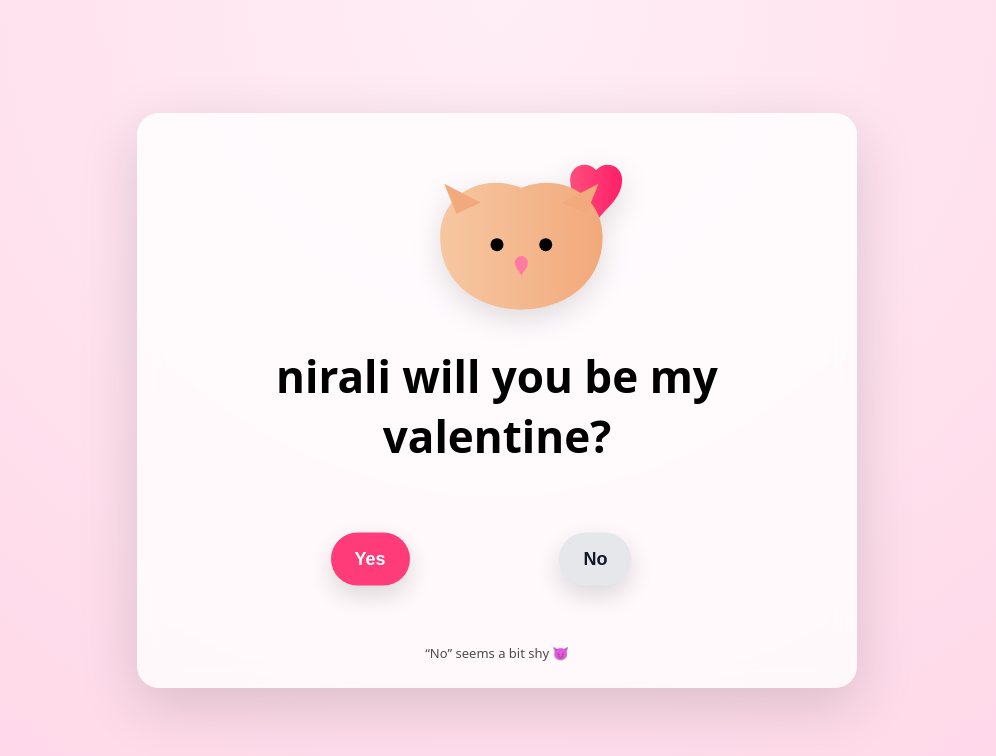
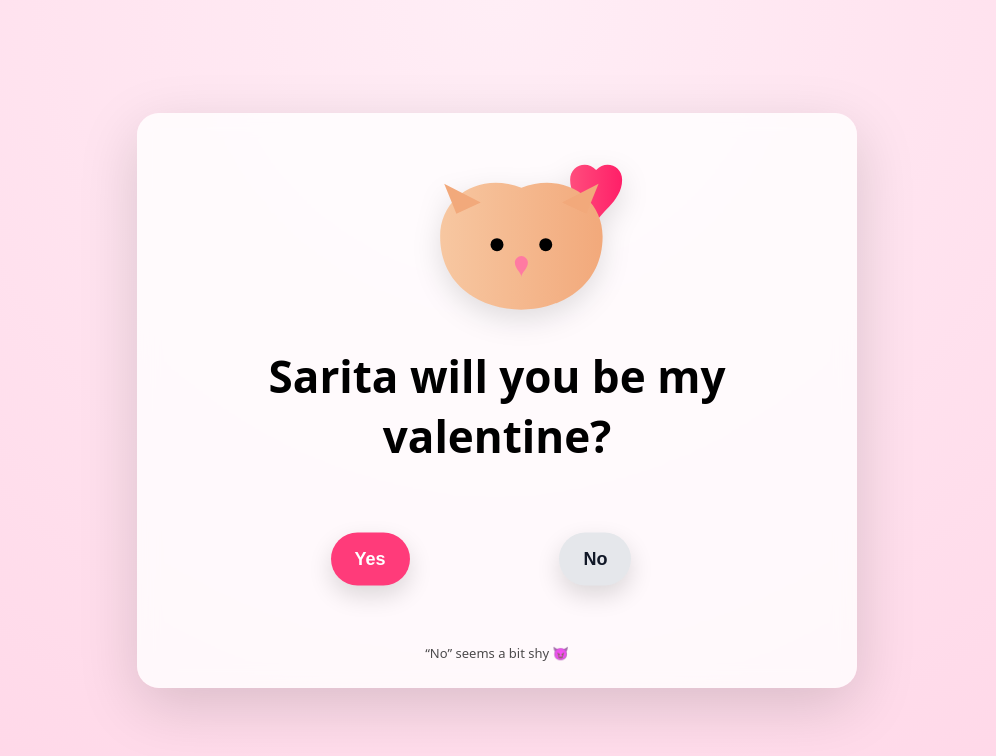
Before and after one commit to vijithrudra/VAACs-luv, a plain HTML site: page index.html in a window 1280 px wide. Shown: the whole page, without its empty margins (143-1139 px from the left). Drawn offline with nearby package versions, Linux system fonts and the light colour scheme.

Commit message:
index.html

```diff
--- a/index.html
+++ b/index.html
@@ -171,7 +171,7 @@
             fill="#ff7aa2"/>
     </svg>
 
-    <h1>nirali will you be my valentine?</h1>
+    <h1>Sarita will you be my valentine?</h1>
 
     <section class="button-zone" id="zone">
       <button id="yesBtn">Yes</button>
```
